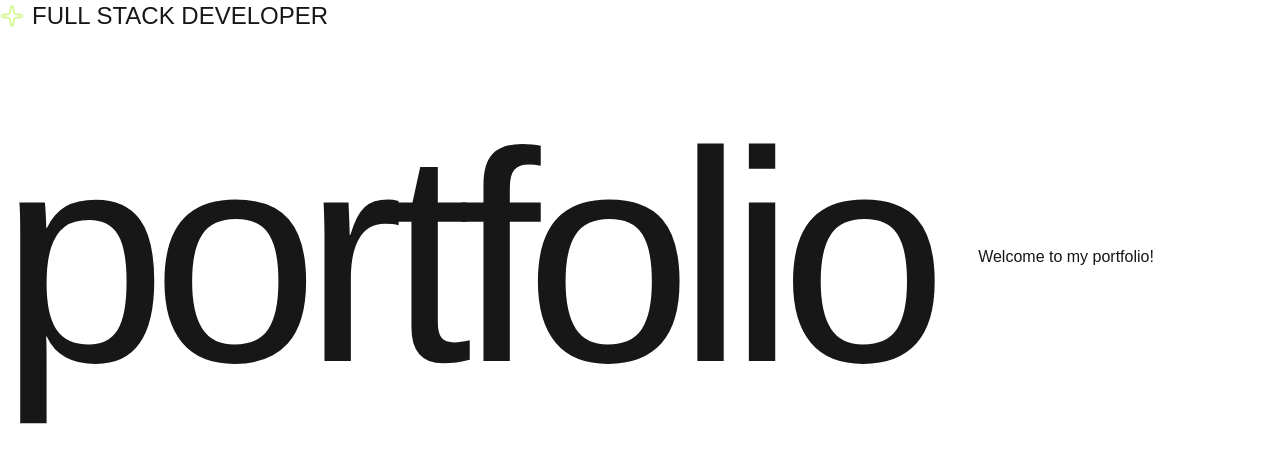
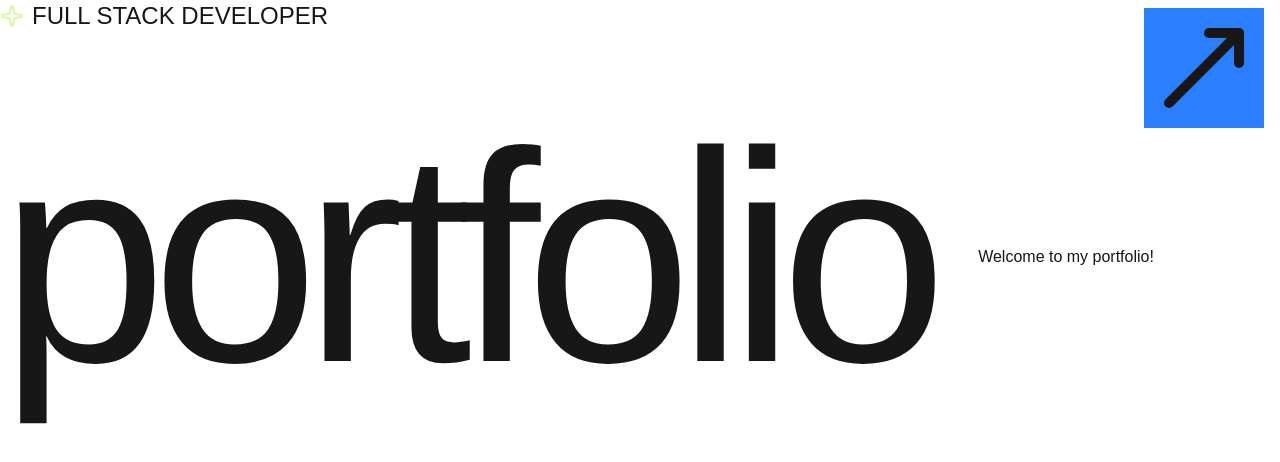
Before and after one commit to Ansifcs/portpholio, a Next.js app: page / in a window 1280 px wide. Shown: the top 462 px of the page. Built offline with nearby package versions, Linux system fonts and the light colour scheme.

Commit message:
refactor: reorganize layout structure and clean up whitespace in Home component

```diff
--- a/app/page.tsx
+++ b/app/page.tsx
@@ -1,15 +1,9 @@
-import { Sparkle } from "lucide-react";
-import Image from "next/image";
+import { MoveUpRight, Sparkle } from "lucide-react";
 
 export default function Home() {
-
-
-
-
   return (
     <div>
       <div>
-
         {/* nav bar */}
         <div className="flex gap-2 items-center">
           <Sparkle className="text-lime-200" />
@@ -19,12 +13,13 @@ export default function Home() {
         <div className="flex items-center w-full justify-between">
           <div className="text-[300px] tracking-tighter w-fit">portfolio</div>
           <div className="text-1xl w-[20%]">Welcome to my portfolio!</div>
-        <div/>
+          <div />
         </div>
 
+        <div className="bg-blue-500 w-fit h-fit absolute top-2 right-4">
+          <MoveUpRight size={120} />
         </div>
       </div>
-
-
+    </div>
   );
 }
```
Lines whose indentation alone changed are shown as unchanged.
